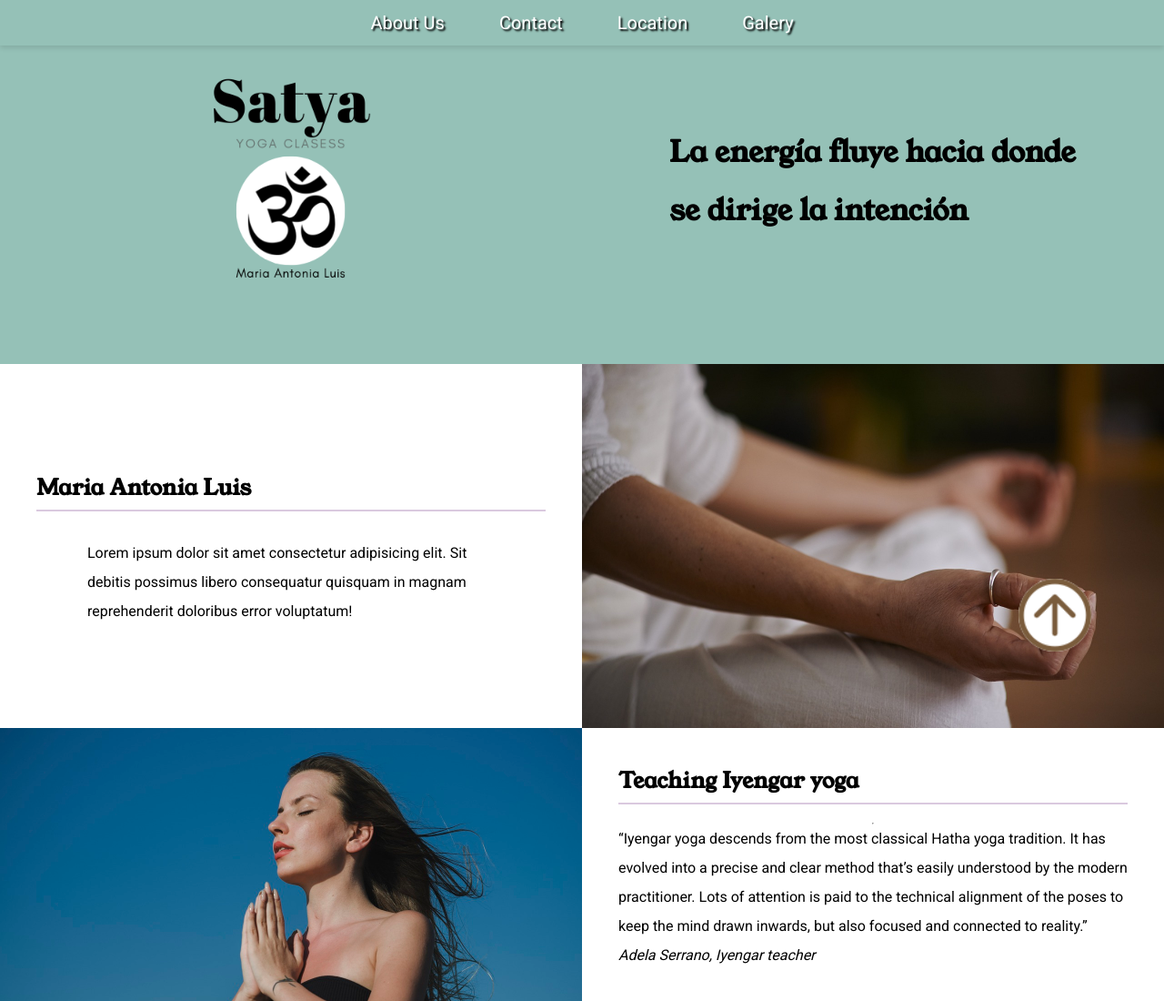
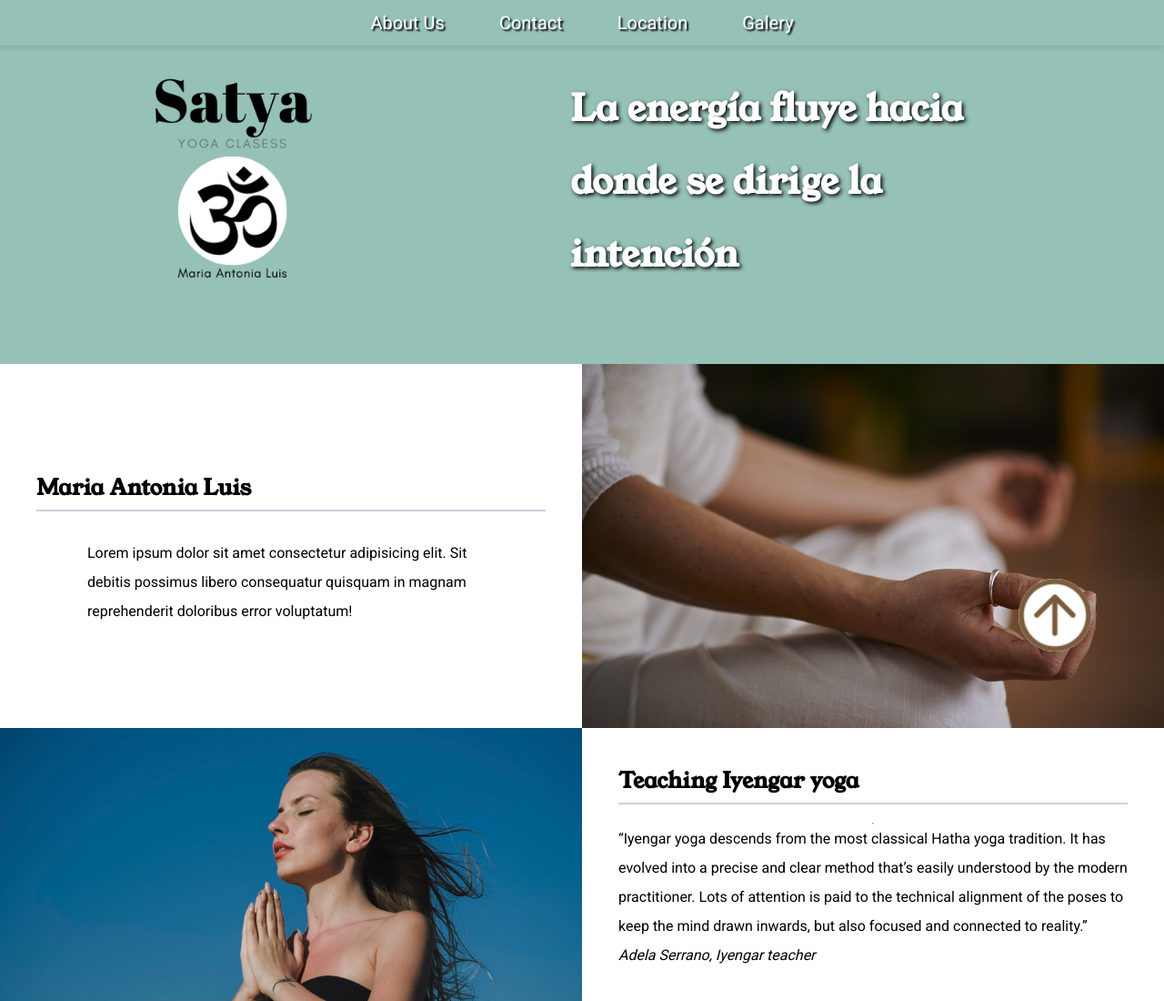
Before and after one commit to PalomaToledo997/c60, a plain HTML site: page index.html in a window 1280 px wide. Shown: the top 1100 px of the page at 91% size. Drawn offline with Linux system fonts and the light colour scheme.

Commit message:
cambio titulo, añado carpeta style, cambio with encabezado

```diff
--- a/index.html
+++ b/index.html
@@ -4,7 +4,7 @@
     <meta charset="UTF-8">
     <meta name="viewport" content="width=device-width, initial-scale=1.0">
     <title>Document</title>
-    <link rel="stylesheet" href="estilo.css">
+    <link rel="stylesheet" href="./style/estilo.css">
 </head>
 <body>
     <header>
--- a/estilo.css
+++ b/style/estilo.css
@@ -81,7 +81,7 @@ nav li:hover{
 }
 
 .div_encabezado_img{
-    width: 50%;
+    width: 40%;
     height: 100%;
     display: flex;
     justify-content: center;
@@ -93,7 +93,7 @@ nav li:hover{
 }
 
 .div_encabezado_txt{
-    width: 50%;
+    width: 60%;
     height: 100%;
     display: flex;
     justify-content: center;
@@ -102,7 +102,9 @@ nav li:hover{
 
 .div_encabezado_txt h1{
     width: 70%;
-    font-size: 2rem;
+    font-size: 2.5rem;
+    color: white;
+    text-shadow: 2px 2px 4px BLACK;
 }
 
 /* button */
```
Also changed, not shown: 1 other file.
